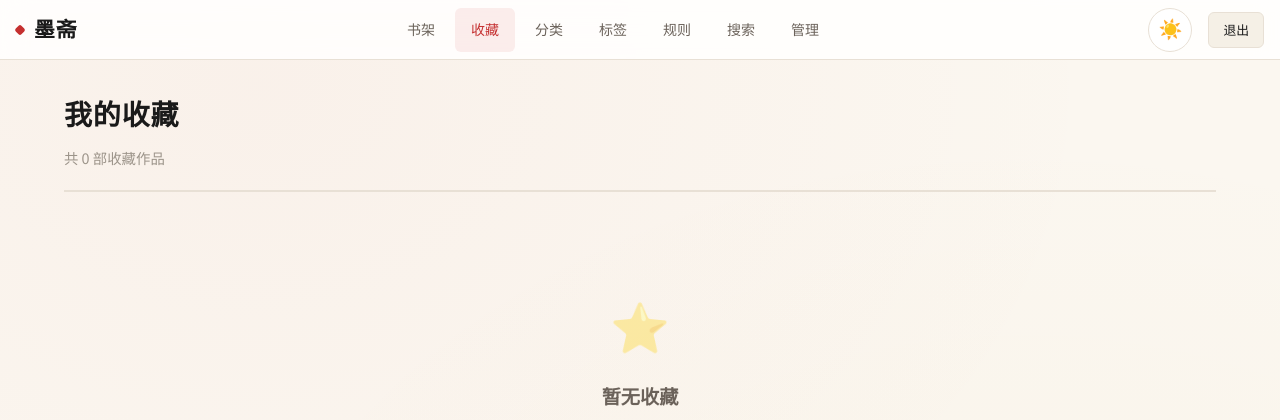
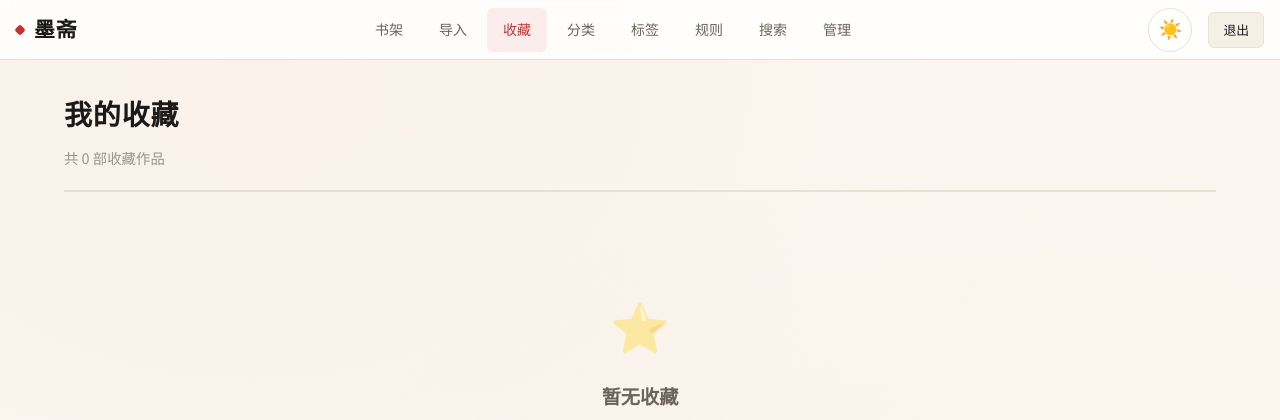
Before and after one commit to kkfd008/flask-admin-sqlite-novel, a Flask app: page /favorites/ in a window 1280 px wide. Shown: the top 420 px of the page. Run offline with Flask 3, Linux system fonts and the light colour scheme; the visitor is signed in with stand-in values (Sample User, id 1); parts of the project's set-up code (start-up, migrations or seed data) failed here and were passed over.

Commit message:
feat: Flask小说浏览系统
Co-authored-by: traeagent <traeagent@users.noreply.github.com>

```diff
--- a/app/templates/base.html
+++ b/app/templates/base.html
@@ -611,6 +611,7 @@ tr:hover td { background: var(--accent-subtle); }
   <a href="{{ url_for('novels.list') }}" class="nav-brand">墨斋</a>
   <div class="nav-links">
     <a href="{{ url_for('novels.list') }}" class="{% if request.endpoint == 'novels.list' %}active{% endif %}">书架</a>
+    <a href="{{ url_for('novels.uploads') }}" class="{% if request.endpoint == 'novels.uploads' %}active{% endif %}">导入</a>
     <a href="{{ url_for('favorites.list') }}" class="{% if request.endpoint == 'favorites.list' %}active{% endif %}">收藏</a>
     <a href="{{ url_for('categories.list') }}" class="{% if request.endpoint == 'categories.list' %}active{% endif %}">分类</a>
     <a href="{{ url_for('tags.list') }}" class="{% if request.endpoint == 'tags.list' %}active{% endif %}">标签</a>
@@ -630,6 +631,7 @@ tr:hover td { background: var(--accent-subtle); }
 <!-- Mobile Navigation (hidden - now using bottom tab bar) -->
 <div class="mobile-nav" id="mobileNav">
   <a href="{{ url_for('novels.list') }}">书架</a>
+  <a href="{{ url_for('novels.uploads') }}">导入</a>
   <a href="{{ url_for('favorites.list') }}">收藏</a>
   <a href="{{ url_for('categories.list') }}">分类管理</a>
   <a href="{{ url_for('tags.list') }}">标签管理</a>
@@ -669,6 +671,10 @@ tr:hover td { background: var(--accent-subtle); }
     <label for="more-menu-toggle" class="bottom-sheet-close">✕</label>
   </div>
   <div class="bottom-sheet-content">
+    <a href="{{ url_for('novels.uploads') }}" class="bottom-sheet-item" onclick="document.getElementById('more-menu-toggle').checked = false;">
+      <span class="bottom-sheet-item-text">导入</span>
+      <span>→</span>
+    </a>
     <a href="{{ url_for('categories.list') }}" class="bottom-sheet-item" onclick="document.getElementById('more-menu-toggle').checked = false;">
       <span class="bottom-sheet-item-text">分类管理</span>
       <span>→</span>
```
